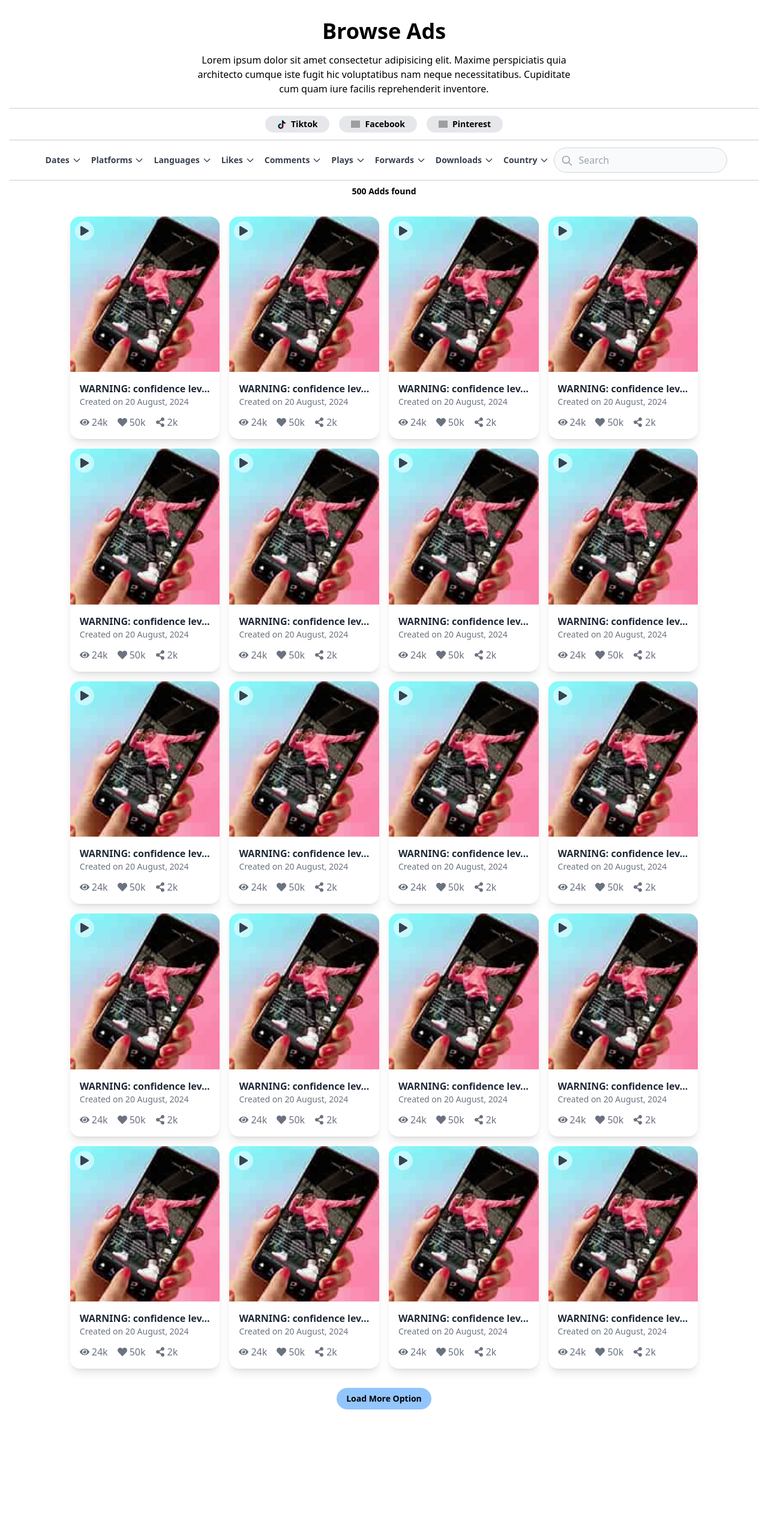
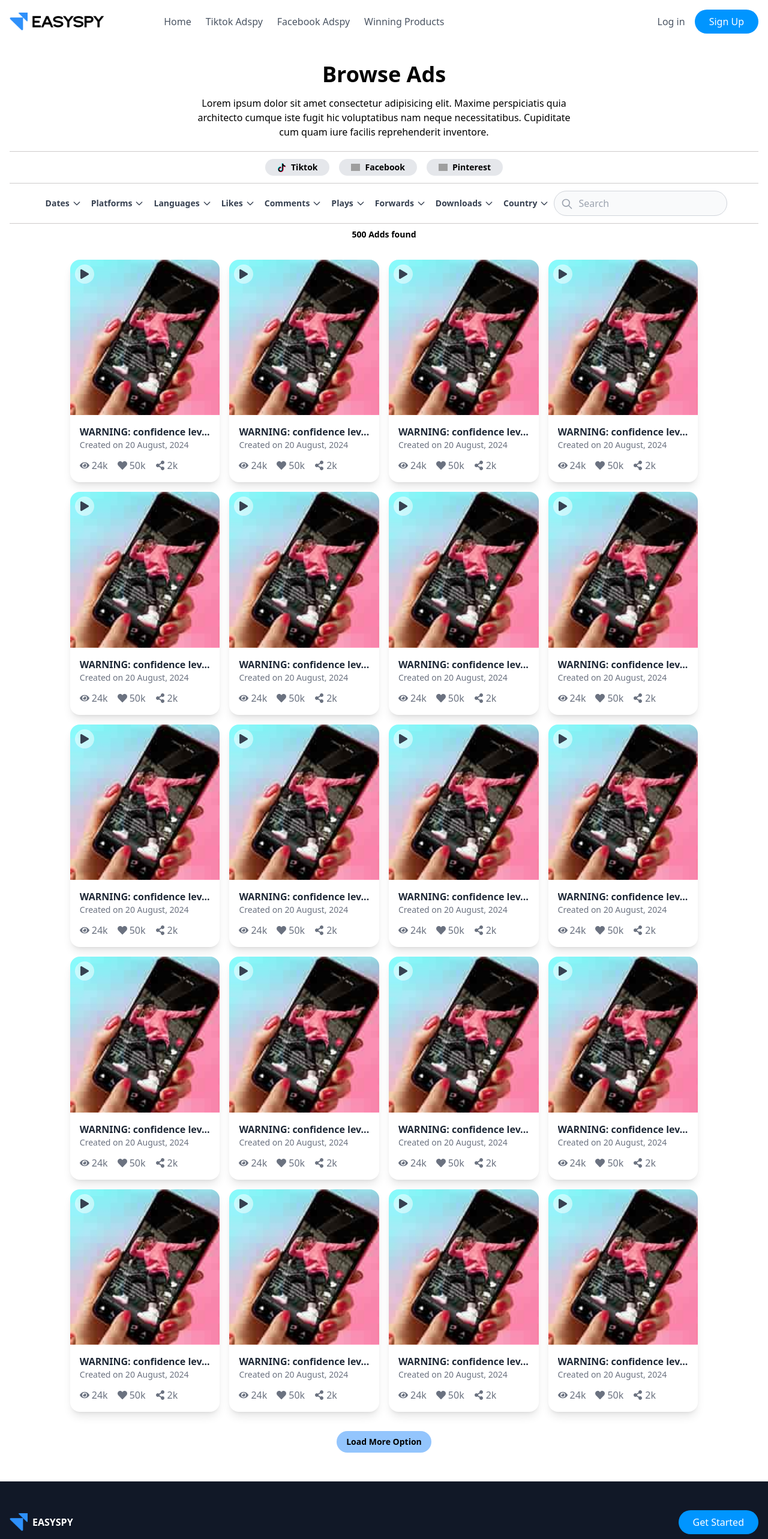
Before and after one commit to Nouman-algo/adspy, a Next.js app: page /dashboard in a window 1280 px wide. Shown: the top 2566 px of the page at 60% size. Before the commit the page ends 2398 px from the top, so only its background shows below. Built offline with nearby package versions, Linux system fonts and the light colour scheme; grey boxes are pictures that could not be loaded.

Commit message:
header footer applied to dashboard

```diff
--- a/components/dashboard.tsx
+++ b/components/dashboard.tsx
@@ -2,12 +2,14 @@ import React, { useState } from 'react'
 import Image from 'next/image';
 import { useRouter } from "next/navigation";
 import { FaPlay, FaEye, FaHeart, FaShareAlt } from 'react-icons/fa';
+import HeaderVeiw from '@/components/headerVeiw'
+import FooterVeiw from '@/components/footerveiw'
 
 
 
 interface FilterOption {
     title: string;
-    options: Array<string | JSX.Element>;
+    options: Array<string | JSX.Elemen>;
 }
 
 const filters: FilterOption[] = [
@@ -374,6 +376,8 @@ const Dashboard = () => {
 
     return (
         <div>
+            <HeaderVeiw />
+
             {/* Browse Ads Section */}
             <div className=" mx-auto px-4 py-8">
                 <h1 className="text-center text-4xl font-bold mb-4">Browse Ads</h1>
@@ -527,6 +531,7 @@ const Dashboard = () => {
 
                 </div>
             </div>
+            <FooterVeiw />
         </div>
     )
 }
```
